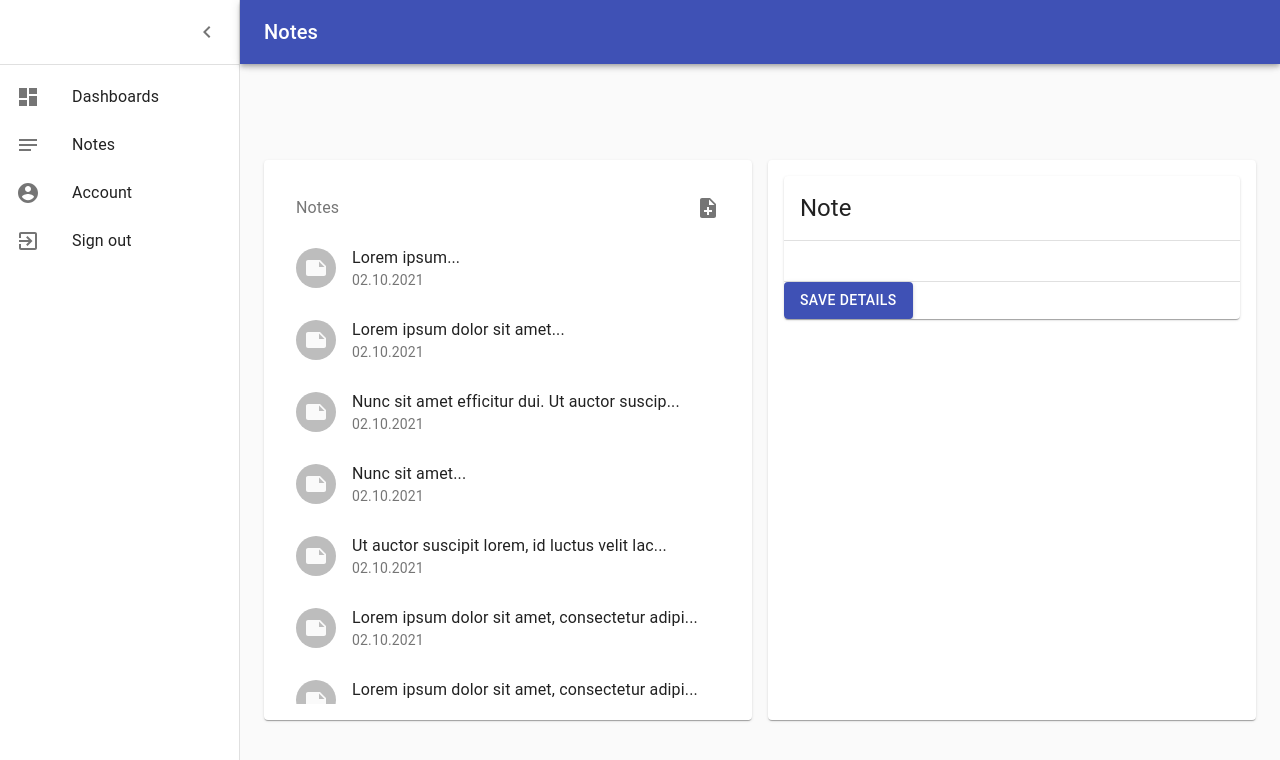
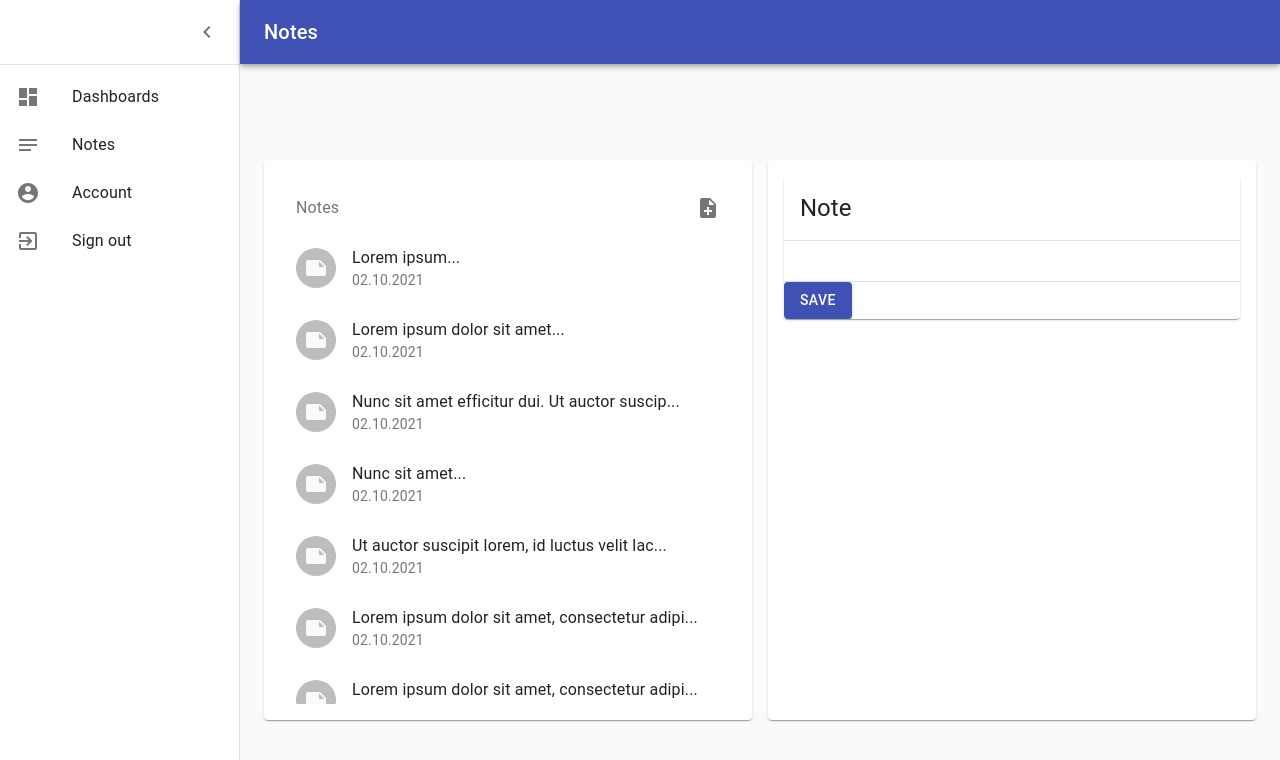
Before and after one commit to flapek/epilepsy-health-app-web, a React (Create React App) app: page /notes in a window 1280 px wide. Both pictures are taken after typing "name@example.com", "Sample123" into the empty fields and a click on the button "SIGN IN". Shown: the top 760 px of the page. Built offline with nearby package versions, Linux system fonts and the light colour scheme.

Commit message:
Update Notes.tsx

```diff
--- a/src/components/pages/Notes.tsx
+++ b/src/components/pages/Notes.tsx
@@ -156,7 +156,7 @@ export default function Notes() {
                   <Divider />
                   <Box>
                     <Button color="primary" variant="contained">
-                      Save details
+                      Save
                     </Button>
                   </Box>
                 </Card>
```
